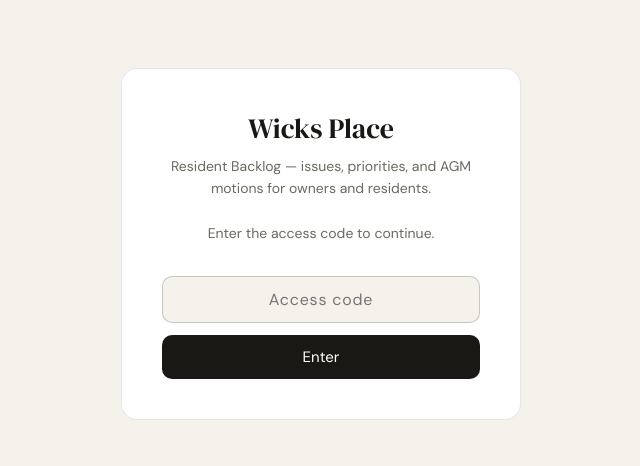
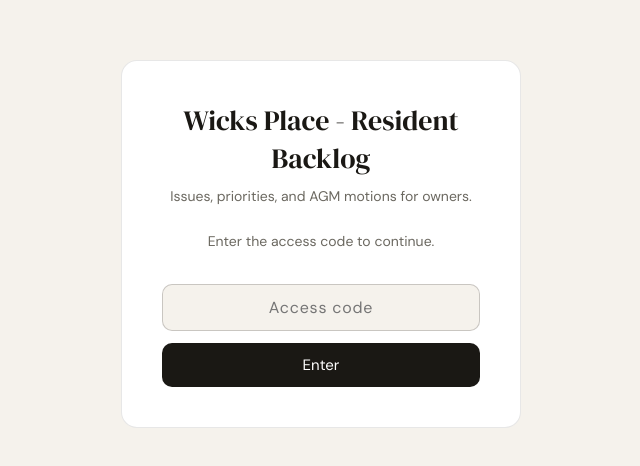
Before and after one commit to Wicks-Place/resident-backlog, a plain HTML site: page index.html in a window 1280 px wide. Shown: the part 156-622 px from the top of the page, without its empty margins (319-959 px from the left). Drawn offline with Linux system fonts and the light colour scheme.

Commit message:
Update index.html

```diff
--- a/index.html
+++ b/index.html
@@ -313,8 +313,8 @@
 <!-- ACCESS GATE -->
 <div id="gate">
   <div class="gate-card">
-    <h1>Wicks Place</h1>
-    <p>Resident Backlog — issues, priorities, and AGM motions for owners and residents.<br><br>Enter the access code to continue.</p>
+    <h1>Wicks Place - Resident Backlog</h1>
+    <p>Issues, priorities, and AGM motions for owners.<br><br>Enter the access code to continue.</p>
     <input class="gate-input" type="password" id="gate-input" placeholder="Access code" autocomplete="off">
     <button class="gate-btn" onclick="checkCode()">Enter</button>
     <div class="gate-error" id="gate-error">Incorrect code. Try again.</div>
@@ -325,7 +325,7 @@
 <div id="app">
   <div class="topbar">
     <div>
-      <div class="topbar-title">Wicks Place — Resident Backlog</div>
+      <div class="topbar-title">Wicks Place - Resident Backlog</div>
     </div>
     <nav class="nav">
       <button class="nav-btn active" onclick="showSection('backlog', this)">Backlog</button>
```
